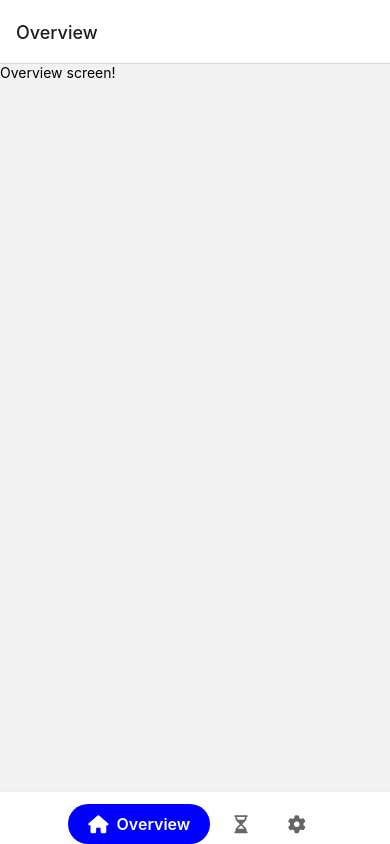
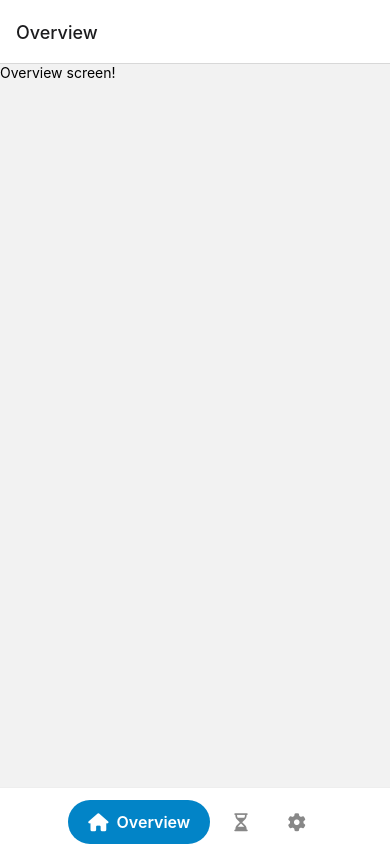
Before and after one commit to orcuntuna/fintory-app, a React Native app: screen / in a window 390 px wide. Built offline with nearby package versions, Linux system fonts and the light colour scheme.

Commit message:
update navigation bottom tabbar animation

```diff
--- a/app.json
+++ b/app.json
@@ -22,6 +22,7 @@
     },
     "web": {
       "favicon": "./assets/favicon.png"
-    }
+    },
+    "plugins": []
   }
 }
--- a/src/components/navigation/BottomTabBar.tsx
+++ b/src/components/navigation/BottomTabBar.tsx
@@ -1,14 +1,8 @@
 import { SafeAreaView, Text, View, StyleSheet, Pressable } from "react-native"
 import { BottomTabBarProps } from "@react-navigation/bottom-tabs/src/types"
 import React from "react"
-import Icon from "@expo/vector-icons/FontAwesome6"
 import * as Haptics from "expo-haptics"
-
-const tabIcons: Record<string, string> = {
-  Overview: "house",
-  History: "hourglass-half",
-  Settings: "gear",
-}
+import BottomTabBarItem from "./BottomTabBarItem"
 
 const BottomTabBar = (props: BottomTabBarProps) => {
   return (
@@ -33,10 +27,14 @@ const BottomTabBar = (props: BottomTabBarProps) => {
           }
 
           return (
-            <Pressable onPress={onPressTab} key={route.key} style={[styles.tabItem, isFocused && styles.tabItemActive]}>
-              <Icon name={tabIcons[route.name]} size={18} color={isFocused ? "#fff" : "#666"} />
-              {isFocused && <Text style={styles.tabItemText}>{options.title}</Text>}
-            </Pressable>
+            <BottomTabBarItem
+              key={route.key}
+              onPress={onPressTab}
+              routeKey={route.key}
+              routeName={route.name}
+              title={options.title}
+              isFocused={isFocused}
+            />
           )
         })}
       </SafeAreaView>
@@ -65,24 +63,6 @@ const styles = StyleSheet.create({
     justifyContent: "center",
     gap: 8,
   },
-  tabItem: {
-    flexDirection: "row",
-    alignItems: "center",
-    justifyContent: "center",
-    gap: 8,
-    paddingVertical: 10,
-    paddingHorizontal: 16,
-    borderRadius: 100,
-  },
-  tabItemText: {
-    fontSize: 16,
-    color: "#fff",
-    fontWeight: "600",
-  },
-  tabItemActive: {
-    paddingHorizontal: 20,
-    backgroundColor: "blue",
-  },
 })
 
 export default BottomTabBar
--- /dev/null
+++ b/src/components/navigation/BottomTabBarItem.tsx
@@ -0,0 +1,82 @@
+import Icon from "@expo/vector-icons/FontAwesome6"
+import { Pressable, StyleSheet, Text } from "react-native"
+import React, { useEffect } from "react"
+import Animated, { ReduceMotion, useAnimatedStyle, useSharedValue, withTiming, Easing } from "react-native-reanimated"
+
+type BottomTabBarItemProps = {
+  onPress: () => void
+  routeKey: string
+  routeName: string
+  title?: string
+  isFocused: boolean
+}
+
+const tabIcons: Record<string, string> = {
+  Overview: "house",
+  History: "hourglass-half",
+  Settings: "gear",
+}
+
+const BottomTabBarItem = (props: BottomTabBarItemProps) => {
+  const scale = useSharedValue(0.75)
+  const opacity = useSharedValue(0.5)
+
+  const focusedItemAnimatedStyle = useAnimatedStyle(() => {
+    return {
+      opacity: opacity.value,
+      transform: [{ scale: scale.value }],
+    }
+  })
+
+  useEffect(() => {
+    if (props.isFocused) {
+      opacity.value = withTiming(1, { duration: 250 })
+      scale.value = withTiming(1, {
+        duration: 250,
+        easing: Easing.ease,
+        reduceMotion: ReduceMotion.System,
+      })
+    } else {
+      opacity.value = 0.5
+      scale.value = 0.75
+    }
+  }, [props.isFocused])
+
+  return (
+    <Animated.View style={props.isFocused && focusedItemAnimatedStyle}>
+      <Pressable onPress={props.onPress} key={props.routeKey} style={[styles.tabItem, props.isFocused && styles.tabItemActive]}>
+        {props.isFocused ? (
+          <>
+            <Icon name={tabIcons[props.routeName]} size={18} color={"#fff"} />
+            <Text style={styles.tabItemText}>{props.title}</Text>
+          </>
+        ) : (
+          <Icon name={tabIcons[props.routeName]} size={18} color={"#888"} />
+        )}
+      </Pressable>
+    </Animated.View>
+  )
+}
+
+const styles = StyleSheet.create({
+  tabItem: {
+    flexDirection: "row",
+    alignItems: "center",
+    justifyContent: "center",
+    gap: 8,
+    paddingVertical: 12,
+    paddingHorizontal: 16,
+    borderRadius: 100,
+  },
+  tabItemText: {
+    fontSize: 16,
+    color: "#fff",
+    fontWeight: "600",
+  },
+  tabItemActive: {
+    paddingHorizontal: 20,
+    backgroundColor: "#0284c7",
+  },
+})
+
+export default BottomTabBarItem
```
